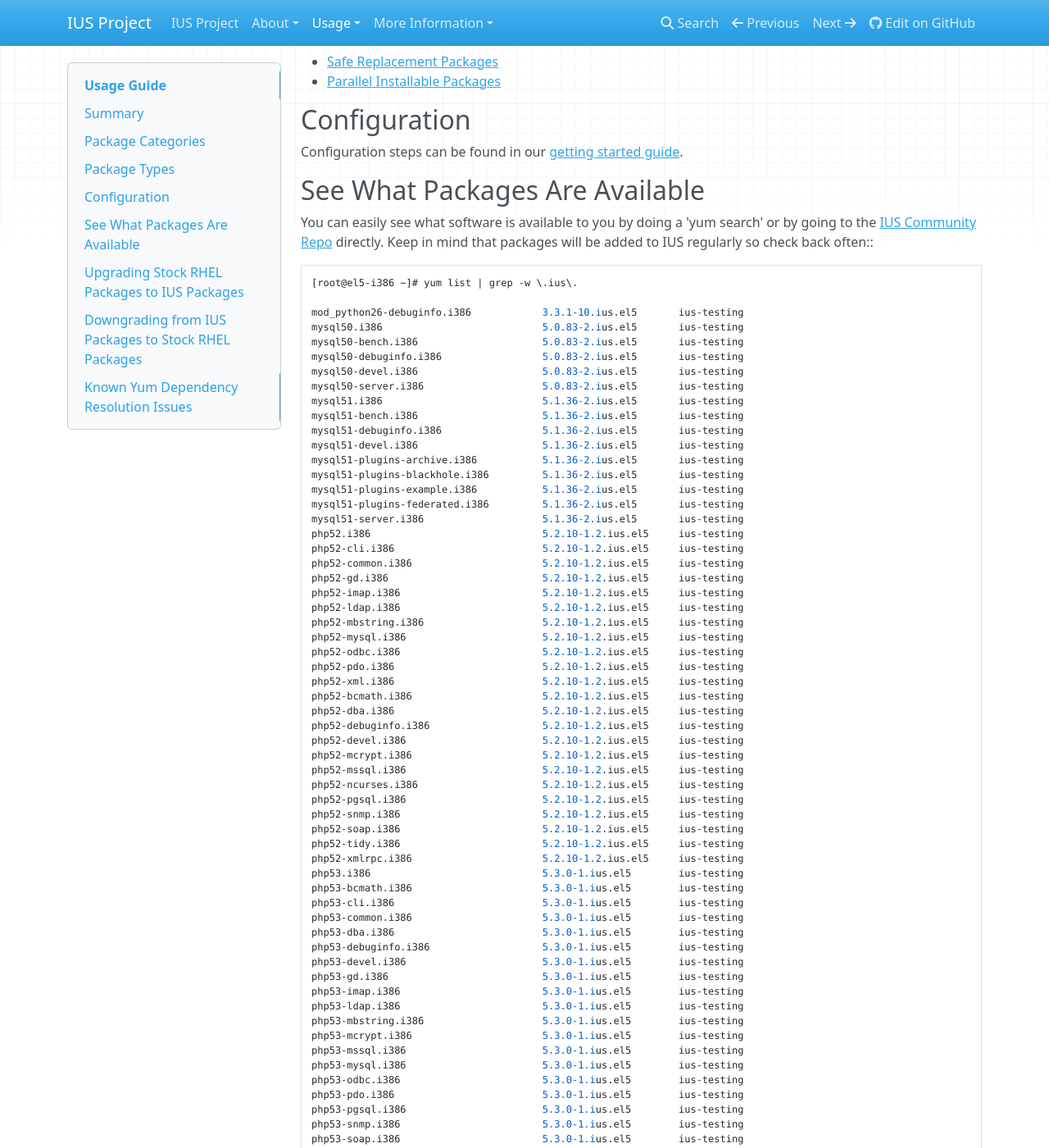
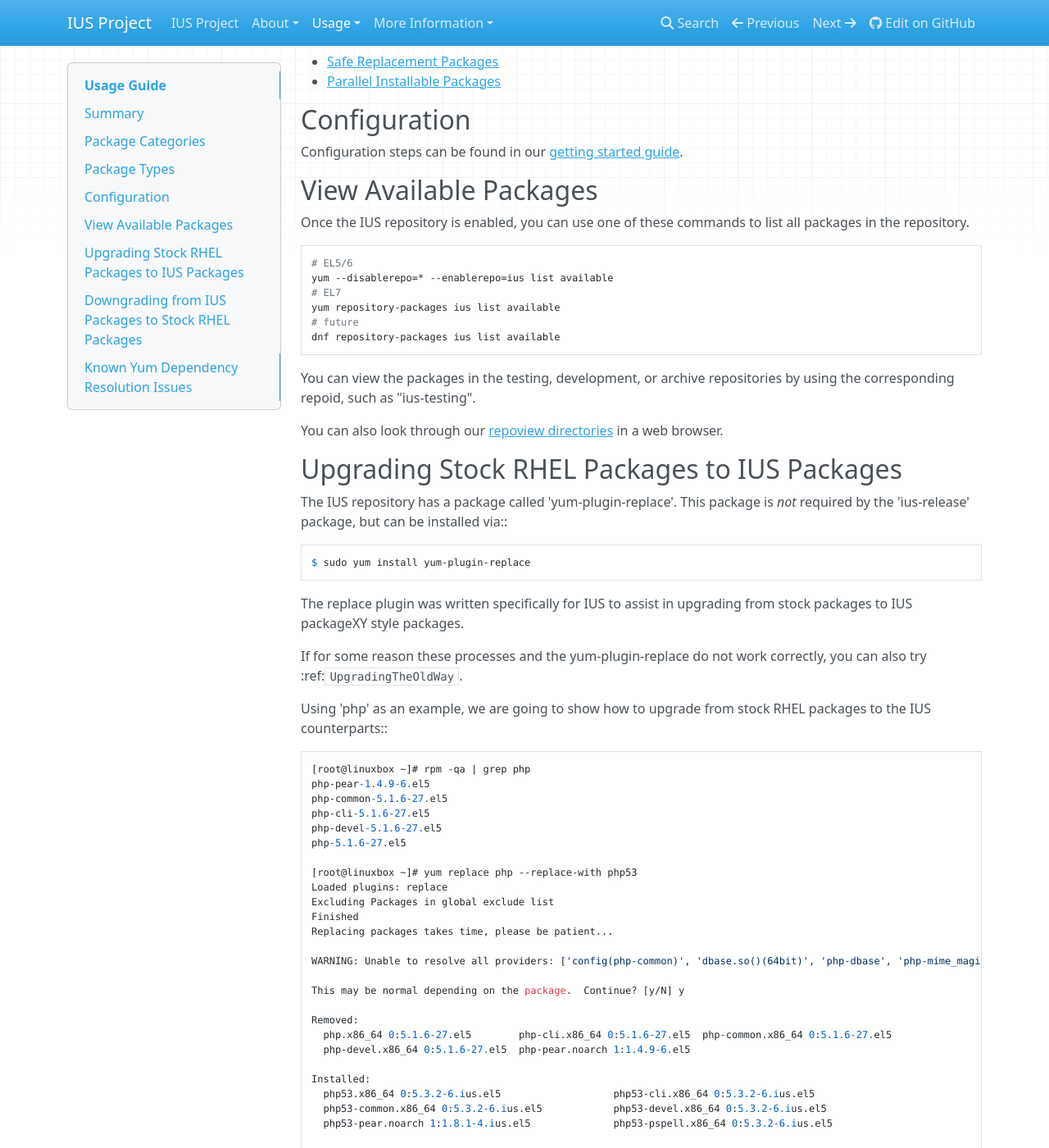
Before and after one commit to iusrepo/ius.io, an MkDocs documentation site: the page built from docs/UsageGuide.md, in a window 1280 px wide and 1400 px high, scrolled down 699 px. Shown: the whole window at 82% size. Built offline with MkDocs 1.6.1, drawn with Linux system fonts in a browser that asks for light colours; nearby versions of some CDN libraries; old or Windows-style settings are respelled for this version of MkDocs; some of the changed text lies outside the part shown.

Commit message:
rewrite available packages section

````diff
--- a/docs/UsageGuide.md
+++ b/docs/UsageGuide.md
@@ -40,80 +40,25 @@ IUS packages will be one of two different types.
 
 Configuration steps can be found in our [getting started guide][4].
 
-## See What Packages Are Available
+## View Available Packages
 
-You can easily see what software is available to you by doing a 'yum search'
-or by going to the [IUS Community Repo][5] directly. Keep in mind that packages will
-be added to IUS regularly so check back often::
+Once the IUS repository is enabled, you can use one of these commands to list
+all packages in the repository.
 
-    [root@el5-i386 ~]# yum list | grep -w \.ius\.
+```bash
+# EL5/6
+yum --disablerepo=* --enablerepo=ius list available
+# EL7
+yum repository-packages ius list available
+# future
+dnf repository-packages ius list available
+```
 
-    mod_python26-debuginfo.i386            3.3.1-10.ius.el5       ius-testing
-    mysql50.i386                           5.0.83-2.ius.el5       ius-testing
-    mysql50-bench.i386                     5.0.83-2.ius.el5       ius-testing
-    mysql50-debuginfo.i386                 5.0.83-2.ius.el5       ius-testing
-    mysql50-devel.i386                     5.0.83-2.ius.el5       ius-testing
-    mysql50-server.i386                    5.0.83-2.ius.el5       ius-testing
-    mysql51.i386                           5.1.36-2.ius.el5       ius-testing
-    mysql51-bench.i386                     5.1.36-2.ius.el5       ius-testing
-    mysql51-debuginfo.i386                 5.1.36-2.ius.el5       ius-testing
-    mysql51-devel.i386                     5.1.36-2.ius.el5       ius-testing
-    mysql51-plugins-archive.i386           5.1.36-2.ius.el5       ius-testing
-    mysql51-plugins-blackhole.i386         5.1.36-2.ius.el5       ius-testing
-    mysql51-plugins-example.i386           5.1.36-2.ius.el5       ius-testing
-    mysql51-plugins-federated.i386         5.1.36-2.ius.el5       ius-testing
-    mysql51-server.i386                    5.1.36-2.ius.el5       ius-testing
-    php52.i386                             5.2.10-1.2.ius.el5     ius-testing
-    php52-cli.i386                         5.2.10-1.2.ius.el5     ius-testing
-    php52-common.i386                      5.2.10-1.2.ius.el5     ius-testing
-    php52-gd.i386                          5.2.10-1.2.ius.el5     ius-testing
-    php52-imap.i386                        5.2.10-1.2.ius.el5     ius-testing
-    php52-ldap.i386                        5.2.10-1.2.ius.el5     ius-testing
-    php52-mbstring.i386                    5.2.10-1.2.ius.el5     ius-testing
-    php52-mysql.i386                       5.2.10-1.2.ius.el5     ius-testing
-    php52-odbc.i386                        5.2.10-1.2.ius.el5     ius-testing
-    php52-pdo.i386                         5.2.10-1.2.ius.el5     ius-testing
-    php52-xml.i386                         5.2.10-1.2.ius.el5     ius-testing
-    php52-bcmath.i386                      5.2.10-1.2.ius.el5     ius-testing
-    php52-dba.i386                         5.2.10-1.2.ius.el5     ius-testing
-    php52-debuginfo.i386                   5.2.10-1.2.ius.el5     ius-testing
-    php52-devel.i386                       5.2.10-1.2.ius.el5     ius-testing
-    php52-mcrypt.i386                      5.2.10-1.2.ius.el5     ius-testing
-    php52-mssql.i386                       5.2.10-1.2.ius.el5     ius-testing
-    php52-ncurses.i386                     5.2.10-1.2.ius.el5     ius-testing
-    php52-pgsql.i386                       5.2.10-1.2.ius.el5     ius-testing
-    php52-snmp.i386                        5.2.10-1.2.ius.el5     ius-testing
-    php52-soap.i386                        5.2.10-1.2.ius.el5     ius-testing
-    php52-tidy.i386                        5.2.10-1.2.ius.el5     ius-testing
-    php52-xmlrpc.i386                      5.2.10-1.2.ius.el5     ius-testing
-    php53.i386                             5.3.0-1.ius.el5        ius-testing
-    php53-bcmath.i386                      5.3.0-1.ius.el5        ius-testing
-    php53-cli.i386                         5.3.0-1.ius.el5        ius-testing
-    php53-common.i386                      5.3.0-1.ius.el5        ius-testing
-    php53-dba.i386                         5.3.0-1.ius.el5        ius-testing
-    php53-debuginfo.i386                   5.3.0-1.ius.el5        ius-testing
-    php53-devel.i386                       5.3.0-1.ius.el5        ius-testing
-    php53-gd.i386                          5.3.0-1.ius.el5        ius-testing
-    php53-imap.i386                        5.3.0-1.ius.el5        ius-testing
-    php53-ldap.i386                        5.3.0-1.ius.el5        ius-testing
-    php53-mbstring.i386                    5.3.0-1.ius.el5        ius-testing
-    php53-mcrypt.i386                      5.3.0-1.ius.el5        ius-testing
-    php53-mssql.i386                       5.3.0-1.ius.el5        ius-testing
-    php53-mysql.i386                       5.3.0-1.ius.el5        ius-testing
-    php53-odbc.i386                        5.3.0-1.ius.el5        ius-testing
-    php53-pdo.i386                         5.3.0-1.ius.el5        ius-testing
-    php53-pgsql.i386                       5.3.0-1.ius.el5        ius-testing
-    php53-snmp.i386                        5.3.0-1.ius.el5        ius-testing
-    php53-soap.i386                        5.3.0-1.ius.el5        ius-testing
-    php53-tidy.i386                        5.3.0-1.ius.el5        ius-testing
-    php53-xml.i386                         5.3.0-1.ius.el5        ius-testing
-    php53-xmlrpc.i386                      5.3.0-1.ius.el5        ius-testing
-    python26-debuginfo.i386                2.6-4.5.ius.el5        ius-testing
-    python26-devel.i386                    2.6-4.5.ius.el5        ius-testing
-    python26-libs.i386                     2.6-4.5.ius.el5        ius-testing
-    python26-setuptools.noarch             0.6c9-1.1.ius.el5      ius-testing
-    python26-test.i386                     2.6-4.5.ius.el5        ius-testing
-    python26-tools.i386                    2.6-4.5.ius.el5        ius-testing
+You can view the packages in the testing, development, or archive repositories
+by using the corresponding repoid, such as "ius-testing".
+
+You can also look through our [repoview directories][5] in a web browser.
+
 
 ## Upgrading Stock RHEL Packages to IUS Packages
 
@@ -519,7 +464,7 @@ stock version of yum in RHEL 5.5/6.0::
 [2]: SafeRepo.md#safe-replacement-package
 [3]: SafeRepo.md#parallel-installable-package
 [4]: GettingStarted.md
-[5]: https://dl.iuscommunity.org/pub/ius
+[5]: Packages.md
 [6]: https://bugs.launchpad.net/ius/+bug/453543
 [7]: http://web.archive.org/web/20120114083114/http://yum.baseurl.org/ticket/296
 [8]: https://bugzilla.redhat.com/show_bug.cgi?id=529719
````
